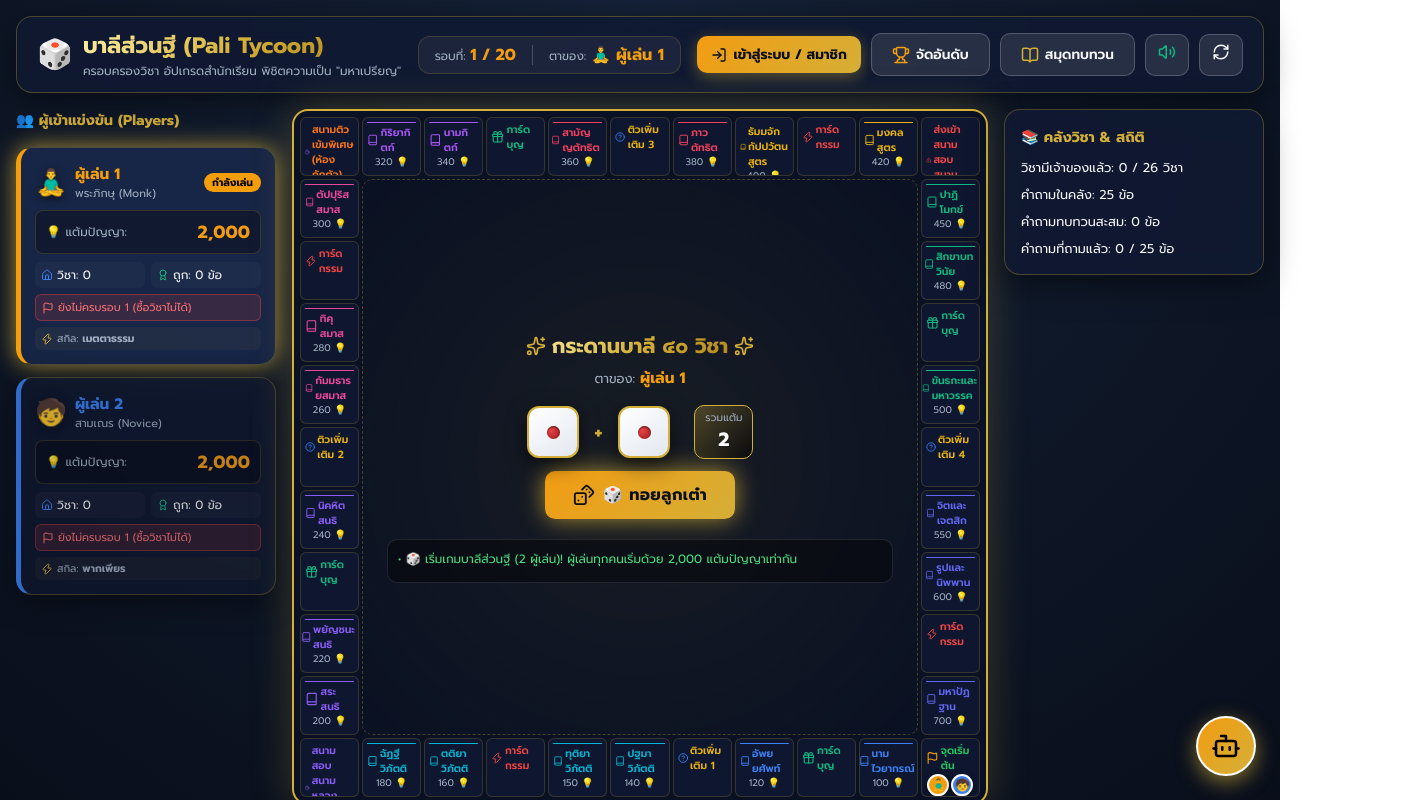
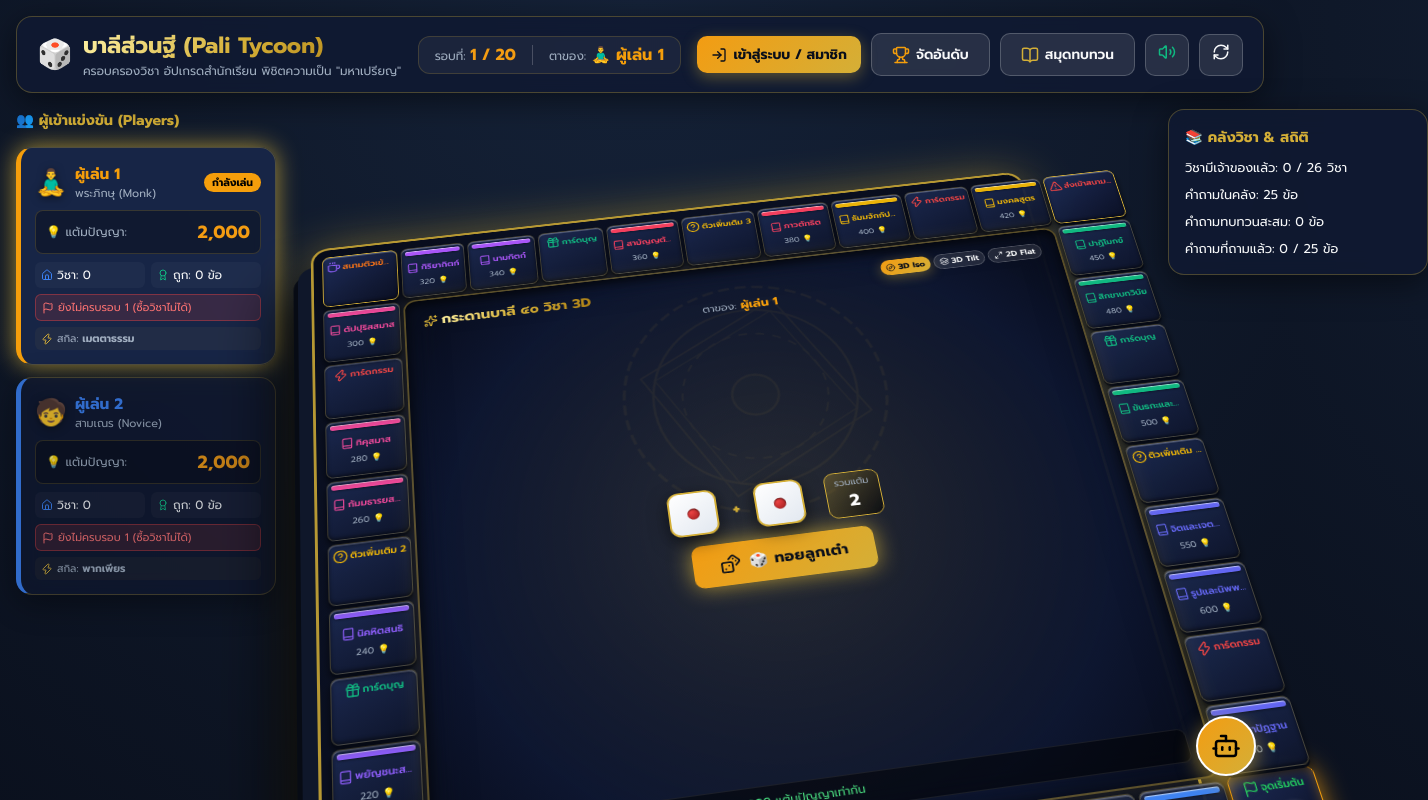
Before and after one commit to purinut357159-droid/pali, a React (Vite) app: page / in a window 1280 px wide. Both pictures are taken after a click on the button "เริ่มการแข่งขันบาลี". Shown: the top 800 px of the page, 1428 px wide, since content can reach past the window. Built offline with nearby package versions, Linux system fonts and the light colour scheme.

Commit message:
Upgrade board to full 3D isometric and perspective system with elevated tiles, 3D buildings, and view mode switchers

```diff
--- a/src/components/Board.tsx
+++ b/src/components/Board.tsx
@@ -1,4 +1,4 @@
-import React from 'react';
+import React, { useState } from 'react';
 import type { BoardTile, Player, GameLog } from '../types/game';
 import { DiceRoller } from './DiceRoller';
 import { checkPropertyCombo } from '../utils/comboEngine';
@@ -12,6 +12,9 @@ import {
   Sparkles,
   Zap,
   AlertTriangle,
+  Layers,
+  Maximize2,
+  Compass,
 } from 'lucide-react';
 
 interface Props {
@@ -26,6 +29,8 @@ interface Props {
   logs: GameLog[];
 }
 
+type ViewMode = '3d-iso' | '3d-tilt' | '2d';
+
 export const Board: React.FC<Props> = ({
   tiles,
   players,
@@ -37,18 +42,20 @@ export const Board: React.FC<Props> = ({
   dice,
   logs,
 }) => {
+  const [viewMode, setViewMode] = useState<ViewMode>('3d-iso');
+
   const getTileIcon = (tile: BoardTile) => {
     switch (tile.type) {
       case 'start':
-        return <Flag size={16} color="#f59e0b" />;
+        return <Flag size={16} color="#22c55e" />;
       case 'boon':
         return <Gift size={16} color="#10b981" />;
       case 'karma':
         return <Zap size={16} color="#ef4444" />;
       case 'quiz':
-        return <HelpCircle size={16} color="#3b82f6" />;
+        return <HelpCircle size={16} color="#eab308" />;
       case 'exam':
-        return <Award size={16} color="#ec4899" />;
+        return <Award size={16} color="#f97316" />;
       case 'rest':
         return <Coffee size={16} color="#8b5cf6" />;
       case 'goto_jail':
@@ -71,22 +78,94 @@ export const Board: React.FC<Props> = ({
     }
   };
 
+  const getBuildingVisual = (level: number = 0, owner: Player) => {
+    switch (level) {
+      case 1:
         return (
-    <div className="board-container">
+          <div
+            className="tile-3d-building-badge"
+            style={{ background: `linear-gradient(135deg, ${owner.color}, #b45309)`, color: '#fff' }}
+            title="🛖 กุฏิเรียน (Level 1)"
+          >
+            <span>🛖</span> {owner.name.substring(0, 3)}
+          </div>
+        );
+      case 2:
+        return (
+          <div
+            className="tile-3d-building-badge"
+            style={{ background: `linear-gradient(135deg, ${owner.color}, #0284c7)`, color: '#fff' }}
+            title="🏛️ ศาลาการเปรียญ (Level 2)"
+          >
+            <span>🏛️</span> {owner.name.substring(0, 3)}
+          </div>
+        );
+      case 3:
+        return (
+          <div
+            className="tile-3d-building-badge"
+            style={{ background: `linear-gradient(135deg, ${owner.color}, #d97706)`, color: '#fff' }}
+            title="🏯 พระมหาเจดีย์ (Level 3)"
+          >
+            <span>🏯</span> {owner.name.substring(0, 3)}
+          </div>
+        );
+      case 4:
+        return (
+          <div
+            className="tile-3d-building-badge"
+            style={{ background: `linear-gradient(135deg, #fbbf24, #ef4444)`, color: '#000', border: '1px solid #ffd700' }}
+            title="👑 สำนักเรียนหลวง (Level 4 สูงสุด)"
+          >
+            <span>👑</span> {owner.name.substring(0, 3)}
+          </div>
+        );
+      default:
+        return (
+          <div
+            className="tile-3d-building-badge"
+            style={{ background: owner.color, color: '#000' }}
+            title={`📜 เจ้าของ: ${owner.name}`}
+          >
+            <span>📜</span> {owner.name.substring(0, 4)}
+          </div>
+        );
+    }
+  };
+
+  const viewClass =
+    viewMode === '3d-iso'
+      ? 'board-view-3d-iso'
+      : viewMode === '3d-tilt'
+      ? 'board-view-3d-tilt'
+      : 'board-view-2d';
+
+  return (
+    <div className="board-3d-wrapper">
+      <div className={`board-container ${viewClass}`}>
         {tiles.map((tile) => {
           const playersOnTile = players.filter((p) => p.position === tile.id);
+          const isCurrentPlayerHere = currentTurnPlayer.position === tile.id;
           const owner = players.find((p) => p.id === tile.ownerId);
           const combo = owner ? checkPropertyCombo(tiles, tile, owner.id) : null;
+          const isCorner = tile.id === 0 || tile.id === 10 || tile.id === 20 || tile.id === 30;
 
           return (
             <div
               key={tile.id}
-            className="board-tile"
+              className={`board-tile ${isCurrentPlayerHere ? 'board-tile-active-player' : ''}`}
               style={{
                 ...getTilePositionStyle(tile.id),
-              borderColor: owner ? owner.color : 'rgba(212, 175, 55, 0.2)',
-              position: 'relative',
-              boxShadow: combo?.hasCombo ? '0 0 10px rgba(245, 158, 11, 0.4)' : undefined,
+                borderColor: isCurrentPlayerHere
+                  ? '#f59e0b'
+                  : owner
+                  ? owner.color
+                  : isCorner
+                  ? 'var(--primary-gold)'
+                  : 'rgba(212, 175, 55, 0.25)',
+                background: isCorner
+                  ? 'linear-gradient(145deg, rgba(30, 45, 90, 0.95), rgba(10, 15, 35, 0.98))'
+                  : undefined,
               }}
               onClick={() => onTileClick(tile)}
             >
@@ -101,10 +180,10 @@ export const Board: React.FC<Props> = ({
                     color: '#fff',
                     fontSize: '0.52rem',
                     fontWeight: 800,
-                  padding: '1px 3px',
+                    padding: '1px 4px',
                     borderRadius: '4px',
-                  boxShadow: '0 0 5px rgba(245, 158, 11, 0.8)',
-                  zIndex: 2,
+                    boxShadow: '0 0 6px rgba(245, 158, 11, 0.9)',
+                    zIndex: 10,
                   }}
                   title={`🔥 คอมโบ x${combo.multiplier}: ${combo.reasons.join(' และ ')}`}
                 >
@@ -119,9 +198,9 @@ export const Board: React.FC<Props> = ({
                 />
               )}
 
-            <div style={{ display: 'flex', alignItems: 'center', gap: '2px', fontWeight: 600 }}>
+              <div style={{ display: 'flex', alignItems: 'center', gap: '2px', fontWeight: 600, marginTop: '2px' }}>
                 {getTileIcon(tile)}
-              <span style={{ color: tile.color || '#fff', fontSize: '0.65rem' }}>
+                <span style={{ color: tile.color || '#fff', fontSize: '0.65rem', whiteSpace: 'nowrap', overflow: 'hidden', textOverflow: 'ellipsis', maxWidth: '58px' }}>
                   {tile.name}
                 </span>
               </div>
@@ -132,31 +211,20 @@ export const Board: React.FC<Props> = ({
                 </div>
               )}
 
-            {owner && (
-              <div
-                style={{
-                  fontSize: '0.55rem',
-                  background: owner.color,
-                  color: '#000',
-                  padding: '1px 4px',
-                  borderRadius: '4px',
-                  fontWeight: 700,
-                  marginTop: '1px',
-                }}
-              >
-                {owner.name.substring(0, 4)} {tile.upgradeLevel ? `★${tile.upgradeLevel}` : ''}
-              </div>
-            )}
+              {owner && getBuildingVisual(tile.upgradeLevel, owner)}
 
+              {/* 3D Player Tokens on Pedestals */}
               <div className="tile-tokens">
                 {playersOnTile.map((p) => (
+                  <div key={p.id} className="player-token-pedestal">
                     <div
-                  key={p.id}
                       className={`player-token ${p.id === movingPlayerId ? 'jumping-token' : 'bounce-token'}`}
-                  style={{ backgroundColor: p.color }}
-                  title={p.name}
+                      style={{ backgroundColor: p.color, borderColor: '#ffffff' }}
+                      title={`${p.name} (💡 ${p.wisdomPoints} แต้ม)`}
                     >
                       {p.character.avatar}
+                    </div>
+                    <div className="player-token-shadow" />
                   </div>
                 ))}
               </div>
@@ -164,20 +232,67 @@ export const Board: React.FC<Props> = ({
           );
         })}
 
+        {/* 3D Sunken Center Battle Arena */}
         <div className="board-center">
-        <div style={{ textAlign: 'center', marginBottom: '16px' }}>
-          <h2 className="gold-gradient-text" style={{ fontSize: '1.3rem', marginBottom: '4px', display: 'flex', alignItems: 'center', justifyContent: 'center', gap: '6px' }}>
-            <Sparkles size={20} color="var(--primary-gold)" />
-            กระดานบาลี ๔๐ วิชา
-            <Sparkles size={20} color="var(--primary-gold)" />
-          </h2>
-          <p style={{ fontSize: '0.82rem', color: 'var(--text-muted)' }}>
-            ตาของ: <strong style={{ color: currentTurnPlayer.color, fontSize: '0.95rem' }}>{currentTurnPlayer.name}</strong> {currentTurnPlayer.isAi && '(AI)'}
+          {/* Rotating Sacred Mandala Background Watermark */}
+          <svg className="board-center-mandala" viewBox="0 0 100 100" fill="none" stroke="currentColor">
+            <circle cx="50" cy="50" r="45" stroke="#d4af37" strokeWidth="1" strokeDasharray="4 2" />
+            <circle cx="50" cy="50" r="35" stroke="#d4af37" strokeWidth="0.8" />
+            <circle cx="50" cy="50" r="25" stroke="#d4af37" strokeWidth="0.6" strokeDasharray="3 3" />
+            <polygon points="50,10 90,50 50,90 10,50" stroke="#d4af37" strokeWidth="0.6" />
+            <polygon points="50,15 85,50 50,85 15,50" stroke="#d4af37" strokeWidth="0.4" />
+            <circle cx="50" cy="50" r="8" fill="rgba(212,175,55,0.2)" stroke="#d4af37" strokeWidth="0.8" />
+          </svg>
+
+          {/* Header & 3D Perspective Controls */}
+          <div style={{ width: '100%', display: 'flex', flexDirection: 'column', alignItems: 'center', zIndex: 10 }}>
+            <div style={{ display: 'flex', alignItems: 'center', justifyContent: 'space-between', width: '100%', marginBottom: '4px' }}>
+              <div style={{ display: 'flex', alignItems: 'center', gap: '4px' }}>
+                <Sparkles size={16} color="var(--primary-gold)" />
+                <span className="gold-gradient-text" style={{ fontSize: '1.05rem', fontWeight: 800 }}>
+                  กระดานบาลี ๔๐ วิชา 3D
+                </span>
+              </div>
+
+              {/* 3D View Angle Switchers */}
+              <div style={{ display: 'flex', gap: '4px' }}>
+                <button
+                  onClick={() => setViewMode('3d-iso')}
+                  className={viewMode === '3d-iso' ? 'gold-button' : 'secondary-button'}
+                  style={{ padding: '2px 6px', fontSize: '0.65rem', display: 'flex', alignItems: 'center', gap: '3px' }}
+                  title="มุมมอง 3D ไอโซเมตริก"
+                >
+                  <Compass size={11} />
+                  3D Iso
+                </button>
+                <button
+                  onClick={() => setViewMode('3d-tilt')}
+                  className={viewMode === '3d-tilt' ? 'gold-button' : 'secondary-button'}
+                  style={{ padding: '2px 6px', fontSize: '0.65rem', display: 'flex', alignItems: 'center', gap: '3px' }}
+                  title="มุมมอง 3D เอียงหน้าตรง"
+                >
+                  <Layers size={11} />
+                  3D Tilt
+                </button>
+                <button
+                  onClick={() => setViewMode('2d')}
+                  className={viewMode === '2d' ? 'gold-button' : 'secondary-button'}
+                  style={{ padding: '2px 6px', fontSize: '0.65rem', display: 'flex', alignItems: 'center', gap: '3px' }}
+                  title="มุมมอง 2D ระนาบตรง"
+                >
+                  <Maximize2 size={11} />
+                  2D Flat
+                </button>
+              </div>
+            </div>
+
+            <p style={{ fontSize: '0.78rem', color: 'var(--text-muted)', margin: '0 0 6px 0' }}>
+              ตาของ: <strong style={{ color: currentTurnPlayer.color, fontSize: '0.9rem' }}>{currentTurnPlayer.name}</strong> {currentTurnPlayer.isAi && '(AI)'}
             </p>
           </div>
 
-        {/* 3D Tumbling Rolling Dice Component */}
-        <div style={{ marginBottom: '20px' }}>
+          {/* 3D Tumbling Rolling Dice Stage */}
+          <div style={{ margin: '4px 0', zIndex: 10 }}>
             <DiceRoller
               dice={dice}
               isDiceRolled={isDiceRolled}
@@ -191,20 +306,21 @@ export const Board: React.FC<Props> = ({
           <div
             style={{
               width: '100%',
-            maxHeight: '120px',
+              maxHeight: '90px',
               overflowY: 'auto',
-            background: 'rgba(0,0,0,0.4)',
-            border: '1px solid rgba(255,255,255,0.1)',
-            borderRadius: '10px',
-            padding: '10px',
-            fontSize: '0.75rem',
+              background: 'rgba(0,0,0,0.5)',
+              border: '1px solid rgba(255,255,255,0.08)',
+              borderRadius: '8px',
+              padding: '6px 10px',
+              fontSize: '0.72rem',
+              zIndex: 10,
             }}
           >
-          {logs.slice(0, 8).map((log) => (
+            {logs.slice(0, 6).map((log) => (
               <div
                 key={log.id}
                 style={{
-                marginBottom: '4px',
+                  marginBottom: '2px',
                   color:
                     log.type === 'success'
                       ? '#4ade80'
@@ -221,5 +337,6 @@ export const Board: React.FC<Props> = ({
           </div>
         </div>
       </div>
+    </div>
   );
 };
--- a/src/index.css
+++ b/src/index.css
@@ -176,28 +176,74 @@ body {
   padding: 16px;
 }
 
-/* Board Styling */
+/* 3D Board Stage & Perspective Styling */
+.board-3d-wrapper {
+  perspective: 1400px;
+  perspective-origin: 50% 50%;
+  width: 100%;
+  max-width: 860px;
+  margin: 0 auto;
+  padding: 10px;
+  display: flex;
+  justify-content: center;
+  align-items: center;
+}
+
 .board-container {
   display: grid;
   grid-template-columns: repeat(11, 1fr);
   grid-template-rows: repeat(11, 1fr);
-  gap: 3px;
+  gap: 4px;
   width: 100%;
-  max-width: 820px;
+  max-width: 840px;
   aspect-ratio: 1 / 1;
-  margin: 0 auto;
-  background: rgba(10, 17, 35, 0.95);
-  padding: 6px;
-  border-radius: var(--radius-lg);
-  border: 2px solid var(--primary-gold);
-  box-shadow: 0 0 40px rgba(212, 175, 55, 0.25);
+  background: radial-gradient(circle at center, rgba(16, 26, 54, 0.98) 0%, rgba(6, 10, 24, 0.99) 100%);
+  padding: 10px;
+  border-radius: 20px;
+  border: 3px solid rgba(212, 175, 55, 0.85);
+  box-shadow:
+    0 1px 0 #1e293b,
+    0 3px 0 #0f172a,
+    0 6px 0 #090d16,
+    0 10px 0 #05080f,
+    0 15px 0 #020408,
+    0 25px 50px rgba(0, 0, 0, 0.9),
+    0 0 45px rgba(212, 175, 55, 0.35),
+    inset 0 2px 4px rgba(255, 255, 255, 0.15),
+    inset 0 -4px 10px rgba(0, 0, 0, 0.8);
   position: relative;
+  transform-style: preserve-3d;
+  transition: transform 0.6s cubic-bezier(0.2, 0.8, 0.2, 1), box-shadow 0.6s ease;
 }
 
+/* 3D Perspective Preset Classes */
+.board-view-3d-iso {
+  transform: rotateX(26deg) rotateZ(-8deg) translateY(-14px) scale(0.96);
+  box-shadow:
+    -15px 25px 0 #0f172a,
+    -20px 35px 0 #070b14,
+    -30px 55px 70px rgba(0, 0, 0, 0.95),
+    0 0 60px rgba(212, 175, 55, 0.45);
+}
+
+.board-view-3d-tilt {
+  transform: rotateX(24deg) translateY(-10px) scale(0.98);
+  box-shadow:
+    0 12px 0 #0f172a,
+    0 20px 0 #070b14,
+    0 35px 60px rgba(0, 0, 0, 0.95),
+    0 0 50px rgba(212, 175, 55, 0.4);
+}
+
+.board-view-2d {
+  transform: rotateX(0deg) rotateZ(0deg) translateY(0) scale(1);
+}
+
+/* 3D Elevated Tile Block */
 .board-tile {
-  background: var(--bg-card);
-  border: 1px solid rgba(212, 175, 55, 0.2);
-  border-radius: 6px;
+  background: linear-gradient(155deg, rgba(28, 42, 82, 0.92) 0%, rgba(13, 20, 42, 0.98) 100%);
+  border: 1px solid rgba(212, 175, 55, 0.3);
+  border-radius: 8px;
   padding: 4px;
   display: flex;
   flex-direction: column;
@@ -205,58 +251,148 @@ body {
   justify-content: space-between;
   font-size: 0.68rem;
   cursor: pointer;
-  transition: all 0.2s ease;
+  transition: all 0.22s cubic-bezier(0.34, 1.56, 0.64, 1);
+  position: relative;
+  overflow: visible;
+  box-shadow:
+    inset 0 1.5px 0.5px rgba(255, 255, 255, 0.3),
+    inset 0 -2px 4px rgba(0, 0, 0, 0.5),
+    0 3px 0 #050914,
+    0 5px 8px rgba(0, 0, 0, 0.6);
+  transform: translateZ(0);
+}
+
+.board-tile:hover {
+  transform: translateY(-8px) translateZ(20px) scale(1.06);
+  z-index: 40 !important;
+  border-color: var(--primary-gold);
+  box-shadow:
+    inset 0 2px 1px rgba(255, 255, 255, 0.5),
+    0 8px 0 #050914,
+    0 14px 25px rgba(212, 175, 55, 0.6),
+    0 0 20px rgba(245, 158, 11, 0.8);
+}
+
+.board-tile-active-player {
+  border-color: #f59e0b !important;
+  box-shadow:
+    inset 0 0 12px rgba(245, 158, 11, 0.4),
+    0 4px 0 #b45309,
+    0 0 25px rgba(245, 158, 11, 0.7) !important;
+  animation: tileGlowPulse 1.8s infinite ease-in-out;
+}
+
+@keyframes tileGlowPulse {
+  0%, 100% { transform: translateY(0); }
+  50% { transform: translateY(-3px); }
+}
+
+/* 3D Category Header Bar */
+.board-tile-category-bar {
+  width: 100%;
+  height: 6px;
+  border-radius: 4px;
+  margin-bottom: 2px;
+  box-shadow:
+    inset 0 1px 1px rgba(255, 255, 255, 0.6),
+    0 1px 3px rgba(0, 0, 0, 0.4);
+}
+
+/* 3D Buildings on Properties */
+.tile-3d-building-badge {
+  display: flex;
+  align-items: center;
+  gap: 2px;
+  padding: 1px 5px;
+  border-radius: 6px;
+  font-size: 0.55rem;
+  font-weight: 800;
+  box-shadow: 0 2px 4px rgba(0,0,0,0.5), inset 0 1px 0 rgba(255,255,255,0.4);
+  border: 1px solid rgba(255,255,255,0.3);
+  text-shadow: 0 1px 2px rgba(0,0,0,0.8);
+  margin-top: 1px;
+}
+
+/* 3D Sunken Center Arena */
+.board-center {
+  grid-column: 2 / 11;
+  grid-row: 2 / 11;
+  background:
+    radial-gradient(circle at center, rgba(212, 175, 55, 0.12) 0%, rgba(13, 22, 48, 0.95) 70%, rgba(6, 10, 24, 0.99) 100%);
+  border-radius: 14px;
+  border: 2px solid rgba(212, 175, 55, 0.4);
+  box-shadow:
+    inset 0 4px 15px rgba(0, 0, 0, 0.8),
+    inset 0 0 40px rgba(10, 17, 35, 0.9),
+    0 0 25px rgba(212, 175, 55, 0.15);
+  display: flex;
+  flex-direction: column;
+  align-items: center;
+  justify-content: space-between;
+  padding: 16px 20px;
   position: relative;
   overflow: hidden;
 }
 
-.board-tile:hover {
-  transform: scale(1.05);
-  z-index: 10;
-  border-color: var(--primary-gold);
-  box-shadow: 0 4px 15px rgba(212, 175, 55, 0.4);
+/* Rotating Sacred Mandala Watermark */
+.board-center-mandala {
+  position: absolute;
+  width: 320px;
+  height: 320px;
+  opacity: 0.06;
+  pointer-events: none;
+  animation: rotateMandala 60s linear infinite;
 }
 
-.board-tile-category-bar {
-  width: 100%;
-  height: 6px;
-  border-radius: 3px;
-  margin-bottom: 2px;
+@keyframes rotateMandala {
+  from { transform: rotate(0deg); }
+  to { transform: rotate(360deg); }
 }
 
-.board-center {
-  grid-column: 2 / 11;
-  grid-row: 2 / 11;
-  background: radial-gradient(circle at center, rgba(212, 175, 55, 0.08) 0%, rgba(10, 17, 35, 0.95) 100%);
-  border-radius: var(--radius-md);
-  border: 1px dashed var(--border-gold);
+/* 3D Floating Player Token on Pedestal */
+.player-token-pedestal {
+  position: relative;
   display: flex;
   flex-direction: column;
   align-items: center;
-  justify-content: center;
-  padding: 24px;
-  position: relative;
 }
 
 .player-token {
-  width: 22px;
-  height: 22px;
+  width: 24px;
+  height: 24px;
   border-radius: 50%;
   display: flex;
   align-items: center;
   justify-content: center;
-  font-size: 0.75rem;
-  box-shadow: 0 2px 6px rgba(0, 0, 0, 0.6);
+  font-size: 0.82rem;
   border: 2px solid #ffffff;
+  box-shadow:
+    0 3px 6px rgba(0, 0, 0, 0.7),
+    0 0 8px currentColor,
+    inset 0 2px 2px rgba(255, 255, 255, 0.6);
+  position: relative;
+  z-index: 2;
   transition: all 0.2s cubic-bezier(0.34, 1.56, 0.64, 1);
+}
+
+.player-token-shadow {
+  width: 18px;
+  height: 6px;
+  background: rgba(0, 0, 0, 0.6);
+  border-radius: 50%;
+  filter: blur(1.5px);
+  margin-top: -3px;
+  transition: all 0.2s;
 }
 
 .tile-tokens {
   display: flex;
   flex-wrap: wrap;
-  gap: 2px;
+  gap: 3px;
   justify-content: center;
+  align-items: center;
   margin-top: 2px;
+  z-index: 10;
 }
 
 /* 3D Rolling Tumbling Dice Animations */
```
Lines whose indentation alone changed are shown as unchanged.
